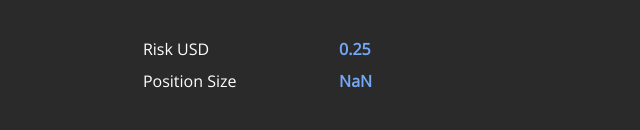
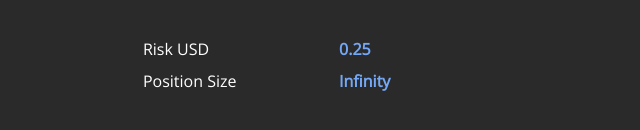
Before and after one commit to LorrEkk/calc, a plain HTML site: page index.html in a window 1280 px wide. Both pictures are taken after typing "5", "5", "5", "5" into the empty fields and a click on the button "Calculate". Shown: the part 358-488 px from the top of the page, 319-959 px from the left. Drawn offline with nearby package versions, Linux system fonts and the light colour scheme.

Commit message:
Update index.html

```diff
--- a/index.html
+++ b/index.html
@@ -131,7 +131,7 @@
             let sl = document.getElementById("sl").value
 
             let a
-            let risk = (balance * risk_p * 0.01).toFixed(2)
+            let risk = balance * risk_p * 0.01
 
             if(entry < sl) {
                 a = sl - entry
@@ -140,8 +140,8 @@
                 a = entry - sl
             }
 
-            document.getElementById("pos_size").innerHTML = parseInt(risk/a)
-            document.getElementById("risk").innerHTML = risk
+            document.getElementById("pos_size").innerHTML = (risk/a)
+            document.getElementById("risk").innerHTML = risk.toFixed(2)
 
             return false
         }
```
